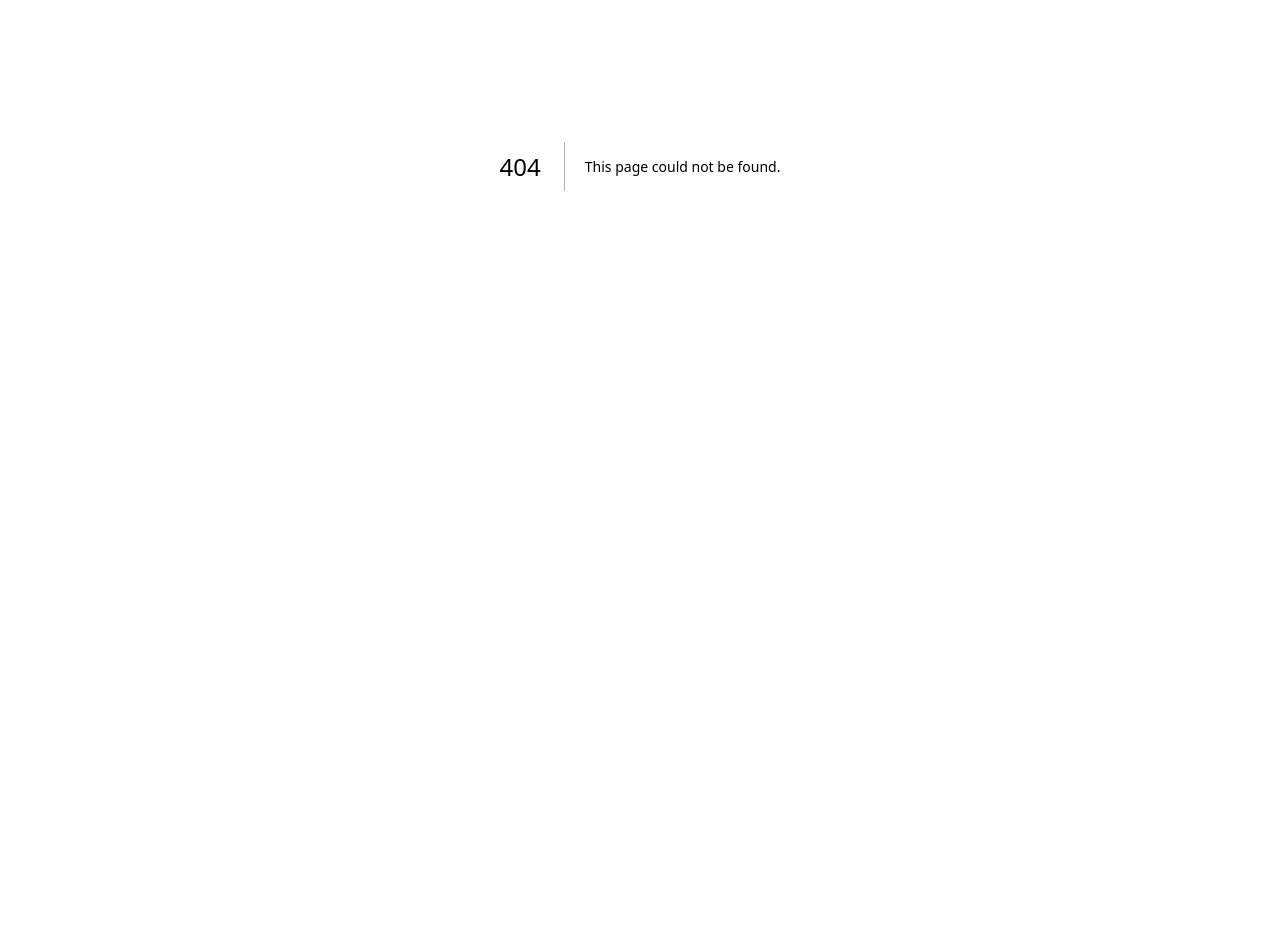
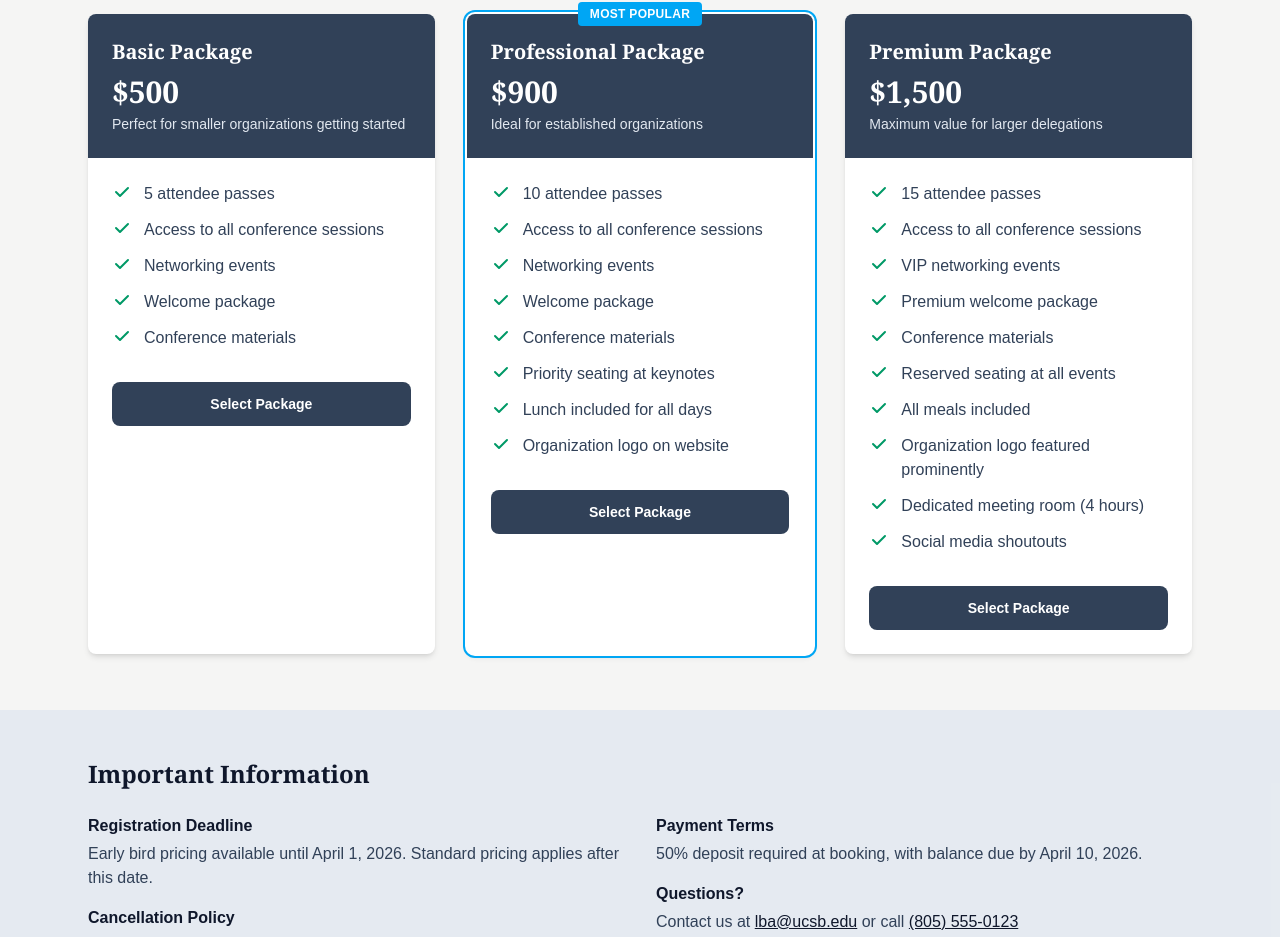
Before and after one commit to chris20240114/ucsb-lba, a Next.js app: page /packages in a window 1280 px wide. Before the commit this address had no page. Shown: the part 234-1171 px from the top of the page. Before the commit the page ends 800 px from the top, so only its background shows below. Built offline with nearby package versions, Linux system fonts and the light colour scheme.

Commit message:
Packages page UI Done

```diff
--- /dev/null
+++ b/app/components/Footer.tsx
@@ -0,0 +1,15 @@
+export function Footer() {
+  return (
+    <footer className="bg-slate-800 text-white">
+      <div className="mx-auto max-w-6xl px-6 py-8 text-center text-sm">
+        <p className="font-medium">Latinx Business Association</p>
+        <p className="mt-1 text-slate-300">
+          University of California, Santa Barbara
+        </p>
+        <p className="mt-2 text-slate-400">
+          The Weekender • April 18-20, 2026
+        </p>
+      </div>
+    </footer>
+  );
+}
--- /dev/null
+++ b/app/components/Header.tsx
@@ -0,0 +1,51 @@
+"use client";
+
+import Link from "next/link";
+import { usePathname } from "next/navigation";
+
+const navLinks = [
+  { href: "/", label: "Home" },
+  { href: "/packages", label: "Packages" },
+  { href: "/schedule", label: "Schedule" },
+  { href: "/recs", label: "Recommendations" },
+];
+
+export function Header() {
+  const pathname = usePathname();
+
+  return (
+    <header className="bg-slate-800 text-white">
+      <div className="mx-auto flex max-w-6xl flex-wrap items-center justify-between gap-4 px-6 py-4">
+        <div className="flex items-baseline gap-3">
+          <Link
+            href="/"
+            className="font-serif text-xl font-bold tracking-tight hover:text-white"
+          >
+            The Weekender
+          </Link>
+          <span className="text-sm font-normal text-slate-300">
+            April 18-20, 2026
+          </span>
+        </div>
+        <nav className="flex items-center gap-8" aria-label="Main">
+          {navLinks.map(({ href, label }) => {
+            const isActive = pathname === href;
+            return (
+              <Link
+                key={href}
+                href={href}
+                className={`text-sm font-medium transition-colors hover:text-white ${
+                  isActive
+                    ? "text-white underline decoration-2 underline-offset-4"
+                    : "text-slate-300"
+                }`}
+              >
+                {label}
+              </Link>
+            );
+          })}
+        </nav>
+      </div>
+    </header>
+  );
+}
--- /dev/null
+++ b/app/packages/page.tsx
@@ -0,0 +1,185 @@
+import Link from "next/link";
+
+function CheckIcon() {
+  return (
+    <svg
+      className="h-5 w-5 shrink-0 text-emerald-600"
+      fill="currentColor"
+      viewBox="0 0 20 20"
+      aria-hidden
+    >
+      <path
+        fillRule="evenodd"
+        d="M16.707 5.293a1 1 0 010 1.414l-8 8a1 1 0 01-1.414 0l-4-4a1 1 0 011.414-1.414L8 12.586l7.293-7.293a1 1 0 011.414 0z"
+        clipRule="evenodd"
+      />
+    </svg>
+  );
+}
+
+const packages = [
+  {
+    name: "Basic Package",
+    price: "$500",
+    tagline: "Perfect for smaller organizations getting started",
+    features: [
+      "5 attendee passes",
+      "Access to all conference sessions",
+      "Networking events",
+      "Welcome package",
+      "Conference materials",
+    ],
+    popular: false,
+  },
+  {
+    name: "Professional Package",
+    price: "$900",
+    tagline: "Ideal for established organizations",
+    features: [
+      "10 attendee passes",
+      "Access to all conference sessions",
+      "Networking events",
+      "Welcome package",
+      "Conference materials",
+      "Priority seating at keynotes",
+      "Lunch included for all days",
+      "Organization logo on website",
+    ],
+    popular: true,
+  },
+  {
+    name: "Premium Package",
+    price: "$1,500",
+    tagline: "Maximum value for larger delegations",
+    features: [
+      "15 attendee passes",
+      "Access to all conference sessions",
+      "VIP networking events",
+      "Premium welcome package",
+      "Conference materials",
+      "Reserved seating at all events",
+      "All meals included",
+      "Organization logo featured prominently",
+      "Dedicated meeting room (4 hours)",
+      "Social media shoutouts",
+    ],
+    popular: false,
+  },
+];
+
+export default function PackagesPage() {
+  return (
+    <div className="flex flex-col bg-stone-100">
+      {/* Event Packages Section */}
+      <section className="mx-auto max-w-6xl px-6 py-14">
+          <h1 className="font-serif text-4xl font-bold tracking-tight text-slate-900 text-center">
+            Event Packages
+          </h1>
+          <p className="mx-auto mt-4 max-w-2xl text-center text-slate-600 text-lg leading-relaxed">
+            Choose the perfect package for your business organization. All
+            packages include access to workshops, keynote speakers, and
+            networking opportunities throughout the weekend.
+          </p>
+
+          <div className="mt-12 grid gap-8 sm:grid-cols-3">
+            {packages.map((pkg) => (
+              <article
+                key={pkg.name}
+                className={`group relative flex flex-col rounded-lg bg-white shadow-md transition-all duration-200 ease-out hover:-translate-y-1 hover:shadow-xl ${
+                  pkg.popular ? "ring-2 ring-sky-500 ring-offset-2 shadow-lg hover:shadow-xl" : ""
+                }`}
+              >
+                {pkg.popular && (
+                  <div className="absolute -top-3 left-0 right-0 flex justify-center">
+                    <span className="rounded bg-sky-500 px-3 py-1 text-xs font-semibold uppercase tracking-wide text-white">
+                      MOST POPULAR
+                    </span>
+                  </div>
+                )}
+                <div className="rounded-t-lg bg-slate-700 px-6 py-6 text-white transition-colors duration-200 group-hover:bg-slate-600">
+                  <h2 className="font-serif text-xl font-bold">{pkg.name}</h2>
+                  <p className="mt-2 font-serif text-3xl font-bold">{pkg.price}</p>
+                  <p className="mt-1 text-sm text-slate-200">{pkg.tagline}</p>
+                </div>
+                <div className="flex flex-1 flex-col px-6 py-6">
+                  <ul className="space-y-3 text-slate-700">
+                    {pkg.features.map((feature) => (
+                      <li key={feature} className="flex items-start gap-3">
+                        <CheckIcon />
+                        <span>{feature}</span>
+                      </li>
+                    ))}
+                  </ul>
+                  <Link
+                    href="/purchase"
+                    className="mt-8 block w-full rounded-lg bg-slate-700 py-3 text-center text-sm font-semibold text-white transition-colors duration-200 hover:bg-slate-600 hover:shadow-md"
+                  >
+                    Select Package
+                  </Link>
+                </div>
+              </article>
+            ))}
+          </div>
+      </section>
+
+      {/* Important Information */}
+      <section className="bg-slate-200/80 py-12">
+        <div className="mx-auto max-w-6xl px-6">
+          <h2 className="font-serif text-2xl font-bold text-slate-900">
+            Important Information
+          </h2>
+          <div className="mt-6 grid gap-8 sm:grid-cols-2">
+            <div className="space-y-4">
+              <div>
+                <h3 className="font-semibold text-slate-900">
+                  Registration Deadline
+                </h3>
+                <p className="mt-1 text-slate-700">
+                  Early bird pricing available until April 1, 2026. Standard
+                  pricing applies after this date.
+                </p>
+              </div>
+              <div>
+                <h3 className="font-semibold text-slate-900">
+                  Cancellation Policy
+                </h3>
+                <p className="mt-1 text-slate-700">
+                  Full refund available until March 20, 2026. 50% refund until
+                  April 5, 2026.
+                </p>
+              </div>
+            </div>
+            <div className="space-y-4">
+              <div>
+                <h3 className="font-semibold text-slate-900">Payment Terms</h3>
+                <p className="mt-1 text-slate-700">
+                  50% deposit required at booking, with balance due by April 10,
+                  2026.
+                </p>
+              </div>
+              <div>
+                <h3 className="font-semibold text-slate-900">Questions?</h3>
+                <p className="mt-1 text-slate-700">
+                  Contact us at{" "}
+                  <a
+                    href="mailto:lba@ucsb.edu"
+                    className="text-slate-900 underline hover:no-underline"
+                  >
+                    lba@ucsb.edu
+                  </a>{" "}
+                  or call{" "}
+                  <a
+                    href="tel:+18055550123"
+                    className="text-slate-900 underline hover:no-underline"
+                  >
+                    (805) 555-0123
+                  </a>
+                </p>
+              </div>
+            </div>
+          </div>
+        </div>
+      </section>
+    </div>
+  );
+}
--- a/package.json
+++ b/package.json
@@ -21,6 +21,6 @@
     "eslint": "^9",
     "eslint-config-next": "16.1.6",
     "tailwindcss": "^4",
-    "typescript": "^5"
+    "typescript": "5.9.3"
   }
 }
```
Also changed, not shown: 1 other file (tests, documents, lock files or other folders).
